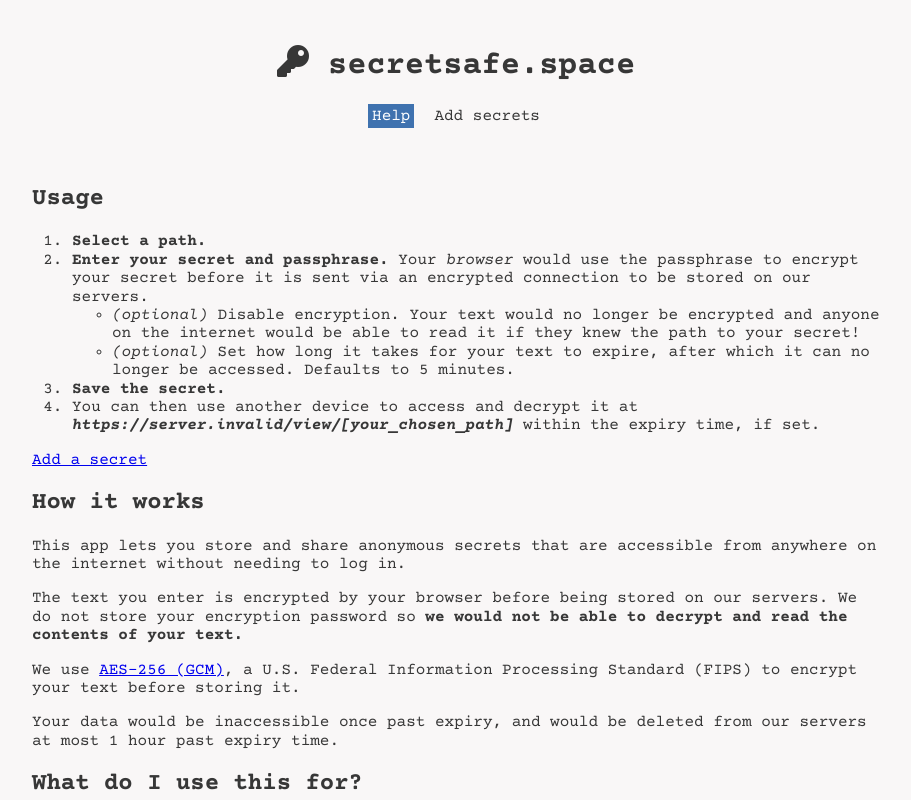
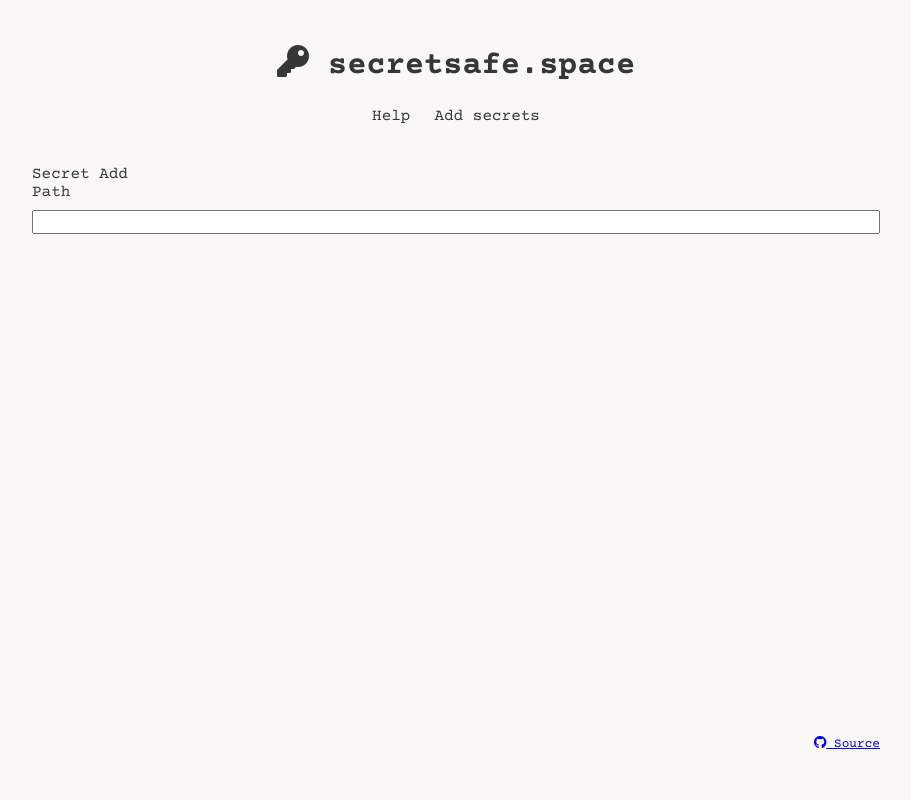
Before and after one commit to weijunyu/secret-safe-space, a React (Create React App) app in the folder client/: page /v2 in a window 1280 px wide. Before the commit this address led to /. Shown: the top 800 px of the page, without its empty margins (184-1095 px from the left). Built offline with nearby package versions, Linux system fonts and the light colour scheme; no server answers.

Commit message:
Small skeleton at /v2

```diff
--- a/client/src/App.tsx
+++ b/client/src/App.tsx
@@ -20,6 +20,8 @@
 import SecretPathAdd from "./components/views/SecretPathAdd";
 import SecretPathViewer from "./components/views/SecretPathViewer";
 import Help from "./components/Help";
+import { SecretAdd } from "./pages/SecretAdd";
+import { Help as V2Help } from "./pages/Help";
 
 const StyledApp = styled.div`
   position: relative;
@@ -133,6 +135,12 @@
                 <Route path="/view/:secretPath">
                   <SecretPathViewer />
                 </Route>
+                <Route path="/v2/help">
+                  <V2Help />
+                </Route>
+                <Route path="/v2">
+                  <SecretAdd />
+                </Route>
                 <Route exact path="/">
                   <Help />
                 </Route>
--- /dev/null
+++ b/client/src/pages/Help.tsx
@@ -0,0 +1,5 @@
+import React from "react";
+
+export function Help() {
+  return <section>Help</section>;
+}
--- /dev/null
+++ b/client/src/pages/SecretAdd.tsx
@@ -0,0 +1,18 @@
+import React from "react";
+
+import { Form } from "../components/common/Form";
+import { TextField } from "../components/common/FormField";
+
+export function SecretAdd() {
+  return (
+    <section>
+      Secret Add
+      <Form>
+        <TextField>
+          <label htmlFor="path-input">Path</label>
+          <input id="path-input" type="text" autoCapitalize="off"></input>
+        </TextField>
+      </Form>
+    </section>
+  );
+}
```
Also changed, not shown: 1 other file (tests, documents, lock files or other folders).
